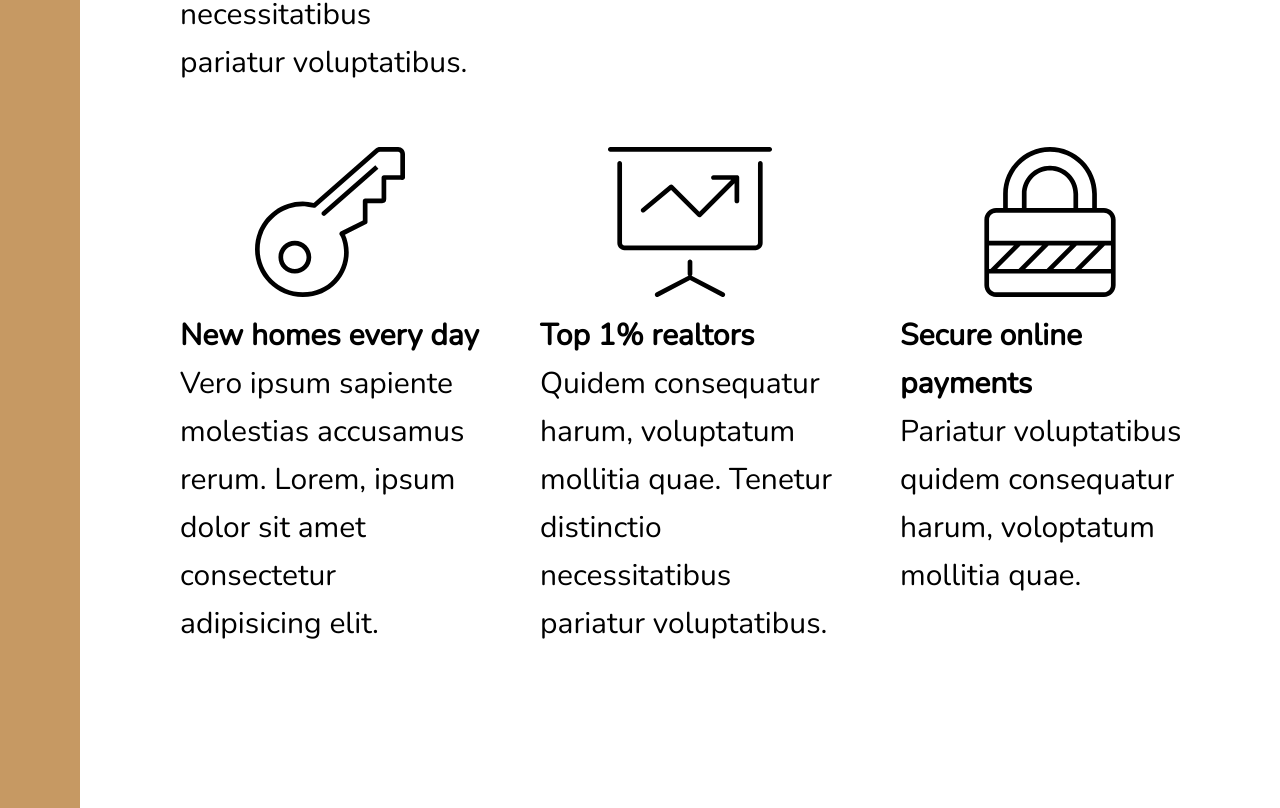
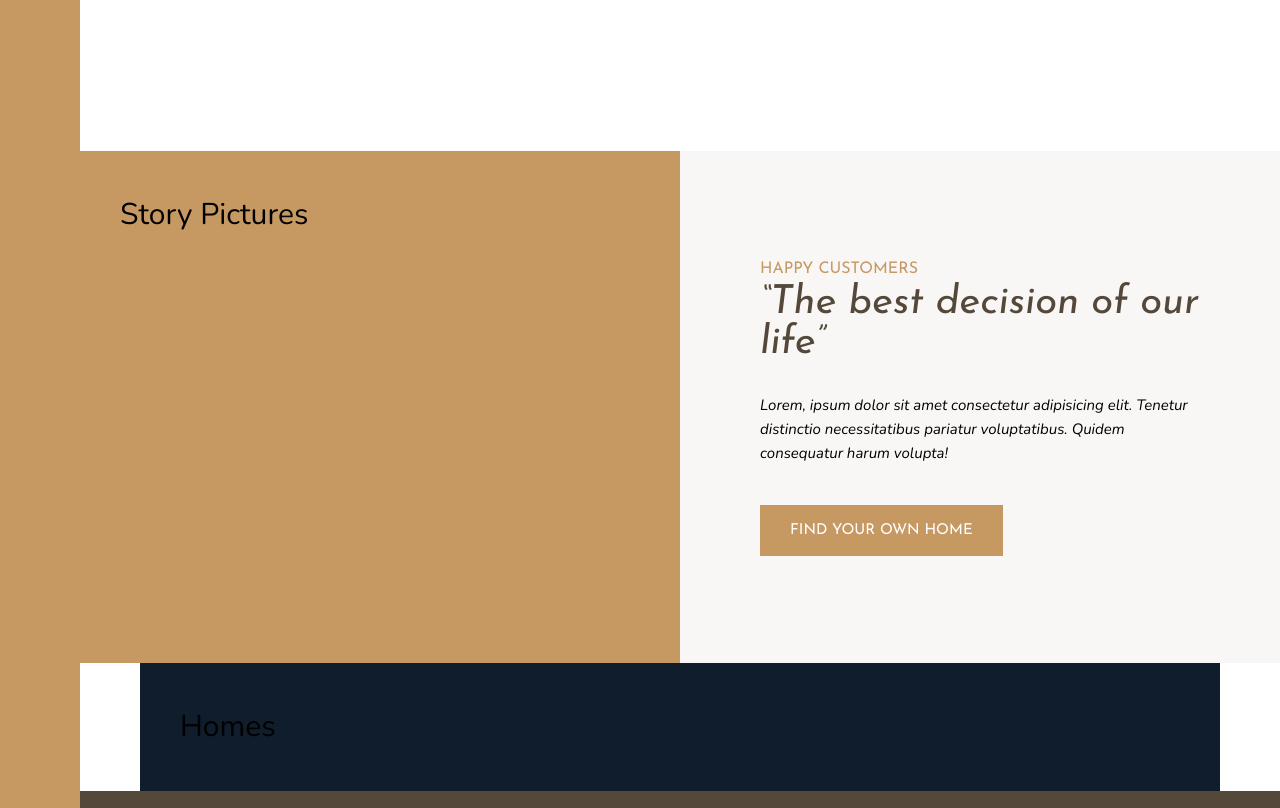
Before and after one commit to acecera/Nexter, a website: page index.html in a window 1280 px wide. Shown: the part 1292-2100 px from the top of the page. Drawn offline with nearby package versions, Linux system fonts and the light colour scheme.

Commit message:
added styling to the customer testimonial section or the Features section of the web page.

```diff
--- a/index.html
+++ b/index.html
@@ -29,7 +29,7 @@
                 <svg class="feature__icon">
                     <use xlink:href="img/sprite.svg#icon-global"></use>
                 </svg>
-                <h4 class="heading-4">World's best luxury homes</h4>
+                <h4 class="heading-4 heading-4--dark">World's best luxury homes</h4>
                 <p class="feature__text">Lorem, ipsum dolor sit amet consectetur adipisicing elit. Tenetur
                     distinctio necessitatibus pariatur voluptatibus.
                 </p>
@@ -39,7 +39,7 @@
                 <svg class="feature__icon">
                     <use xlink:href="img/sprite.svg#icon-trophy"></use>
                 </svg>
-                <h4 class="heading-4">Only the best!</h4>
+                <h4 class="heading-4 heading-4--dark">Only the best!</h4>
                 <p class="feature__text">Voluptatum mollitia quae. Vero ipsum spiente molestias accusamus
                     rerum sed a eligendi aut quia.
                 </p>
@@ -49,7 +49,7 @@
                 <svg class="feature__icon">
                     <use xlink:href="img/sprite.svg#icon-map-pin"></use>
                 </svg>
-                <h4 class="heading-4">All the best locations</h4>
+                <h4 class="heading-4 heading-4--dark">All the best locations</h4>
                 <p class="feature__text">Tenetur distinctio necessitatibus pariatur voluptatibus quidem
                     consequatur harum.
                 </p>
@@ -59,7 +59,7 @@
                 <svg class="feature__icon">
                     <use xlink:href="img/sprite.svg#icon-key"></use>
                 </svg>
-                <h4 class="heading-4">New homes every day</h4>
+                <h4 class="heading-4 heading-4--dark">New homes every day</h4>
                 <p class="feature__text">Vero ipsum sapiente molestias accusamus rerum. Lorem, ipsum dolor sit
                     amet consectetur adipisicing elit.
                 </p>
@@ -69,7 +69,7 @@
                 <svg class="feature__icon">
                     <use xlink:href="img/sprite.svg#icon-presentation"></use>
                 </svg>
-                <h4 class="heading-4">Top 1% realtors</h4>
+                <h4 class="heading-4 heading-4--dark">Top 1% realtors</h4>
                 <p class="feature__text">Quidem consequatur harum, voluptatum mollitia quae. Tenetur distinctio
                     necessitatibus pariatur voluptatibus.
                 </p>
@@ -79,7 +79,7 @@
                 <svg class="feature__icon">
                     <use xlink:href="img/sprite.svg#icon-lock"></use>
                 </svg>
-                <h4 class="heading-4">Secure online payments</h4>
+                <h4 class="heading-4 heading-4--dark">Secure online payments</h4>
                 <p class="feature__text">Pariatur voluptatibus quidem consequatur harum, voloptatum mollitia
                     quae.
                 </p>
@@ -91,7 +91,13 @@
         </div>
 
         <div class="story__content">
-            Story Content
+            <h3 class="heading-3">Happy Customers</h3>
+            <h2 class="heading-2 heading-2--dark mb-md">&ldquo;The best decision of our life&rdquo;</h2>
+            <p class="story__text">
+                Lorem, ipsum dolor sit amet consectetur adipisicing elit. Tenetur distinctio necessitatibus
+                pariatur voluptatibus. Quidem consequatur harum volupta!
+            </p>
+            <button class="btn">Find your own home</button>
         </div>
 
         <section class="homes">
--- a/sass/_features.scss
+++ b/sass/_features.scss
@@ -4,6 +4,28 @@
     margin: 15rem 0;
 
     display: grid;
-    grid-template-columns: repeat(3, 1fr);
+    //grid-template-columns: repeat(3, 1fr);
+    grid-template-columns: repeat(auto-fit, minmax(25rem, 1fr));
     grid-gap: 6rem;
+    align-items: start;
 }
+
+.feature {
+
+    display: grid;
+    grid-template-columns: min-content 1fr;
+    grid-row-gap: 1.5rem;
+    grid-column-gap: 2.5rem;
+
+    &__icon {
+        fill: $color-primary;
+        width: 4.5rem;
+        height: 4.5rem;
+        grid-row: 1 / span 2;
+        transform: translateY(-1rem);
+    }
+
+    &__text {
+        font-size: 1.7rem;
+    }
+}
--- a/sass/_story.scss
+++ b/sass/_story.scss
@@ -7,5 +7,24 @@
     &__content {
         background-color: $color-grey-light-1;
         grid-column: col-start 5 / full-end;
+
+        padding: 6rem 10vh;
+
+        /*
+        display: flex;
+        flex-direction: column;
+        justify-content: center;
+        align-items: flex-start;
+        */
+
+        display: grid;
+        align-content: center;
+        justify-items: start;
+    }
+
+    &__text {
+        font-size: 1.5rem;
+        font-style: italic;
+        margin-bottom: 4rem;
     }
 }
--- a/sass/_typography.scss
+++ b/sass/_typography.scss
@@ -0,0 +1,55 @@
+%heading {
+    font-family: $font-display;
+    font-weight: 400;
+}
+
+.heading-1 {
+    @extend %heading;
+}
+
+.heading-2 {
+    @extend %heading;
+    font-size: 4rem;
+    font-style: italic;
+    line-height: 1;
+
+    &--light { color: $color-grey-light-1; }
+    &--dark { color: $color-grey-dark-1; }
+}
+
+.heading-3 {
+    @extend %heading;
+    font-size: 1.6rem;
+    color: $color-primary;
+    text-transform: uppercase;
+}
+
+.heading-4 {
+    @extend %heading;
+    font-size: 1.9rem;
+
+    &--light { color: $color-grey-light-1; }
+    &--dark { color: $color-grey-dark-1; }
+}
+
+.btn {
+    background-color: $color-primary;
+    color: #fff;
+    border: none;
+    border-radius: 0;
+    font-family: $font-display;
+    font-size: 1.5rem;
+    text-transform: uppercase;
+    padding: 1.8rem 3rem;
+    cursor: pointer;
+    transition: all .2s;
+
+    &:hover {
+        background-color: $color-primary-dark;
+    }
+}
+
+.mb-sm { margin-bottom: 2rem; }
+.mb-md { margin-bottom: 3rem; }
+.mb-lg { margin-bottom: 4rem; }
+.mb-xl { margin-bottom: 8rem; }
```
Also changed, not shown: css/style.css.
